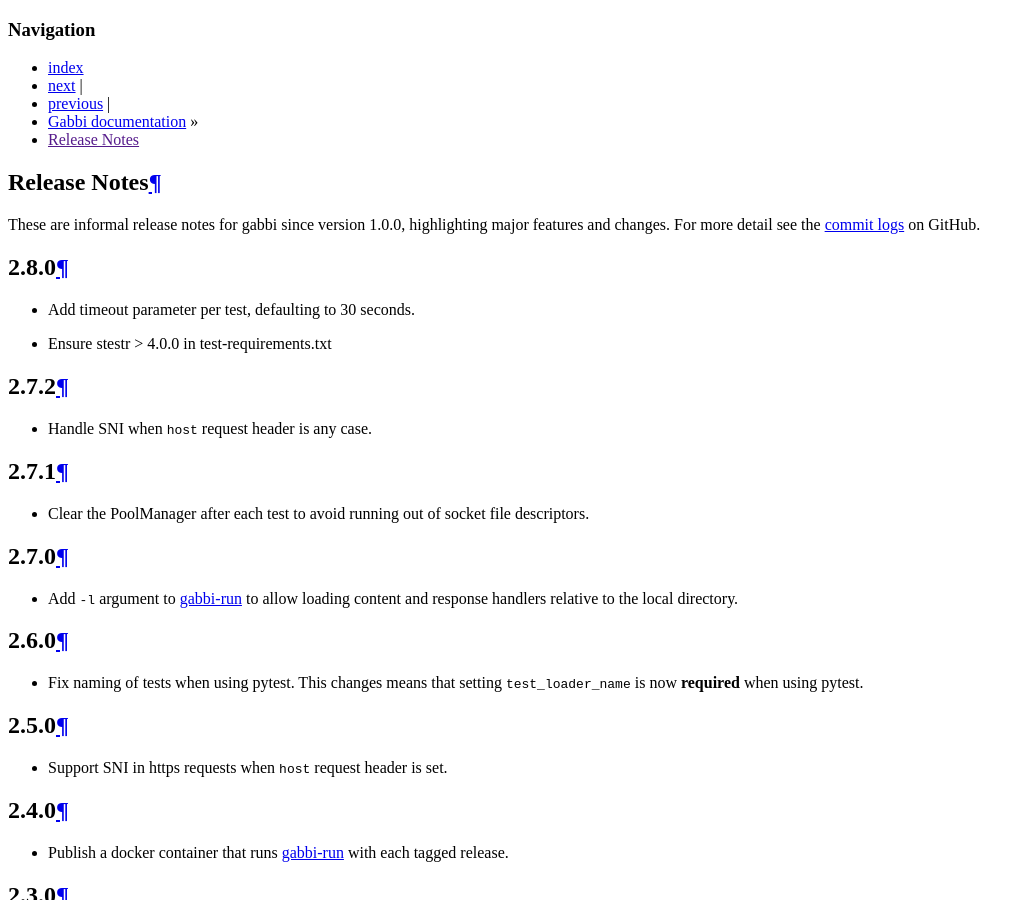
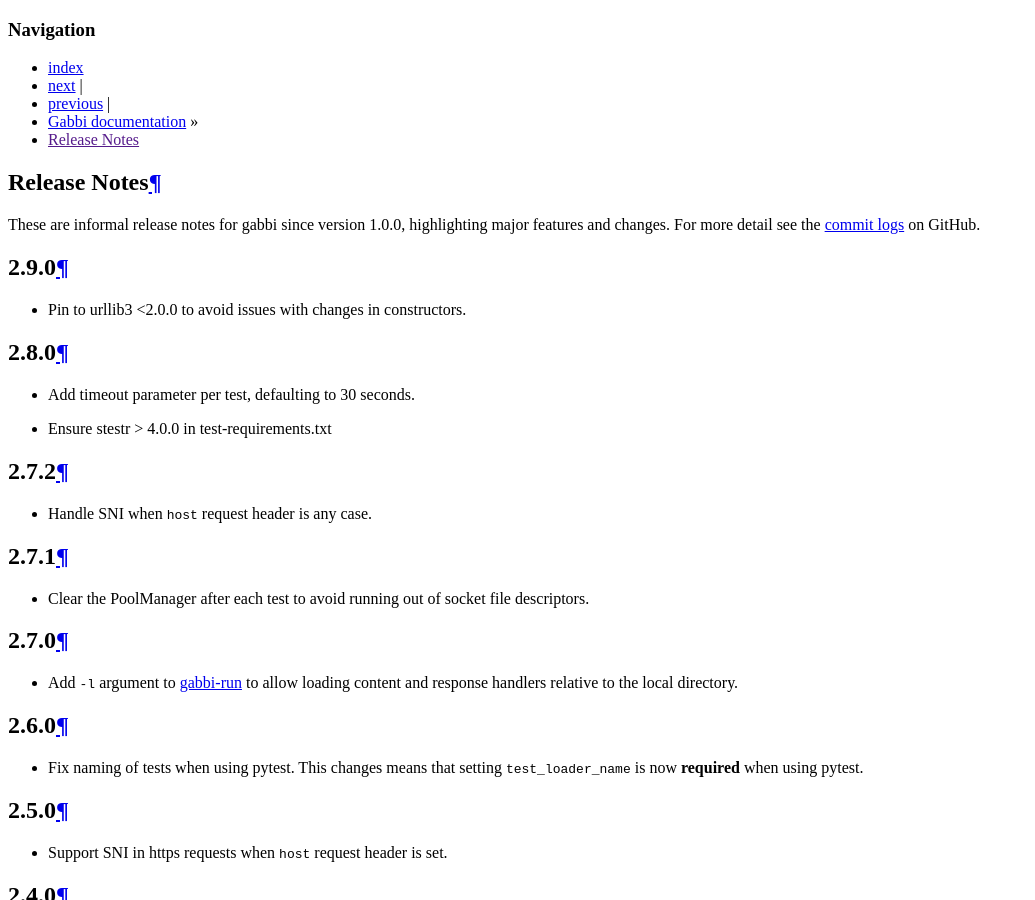
Before and after one commit to cdent/gabbi, a Sphinx documentation site: the page built from docs/source/release.rst, in a window 1280 px wide and 900 px high. Shown: the whole window, without its empty margins (0-1035 px from the left). Built offline with Sphinx 7.4.7, drawn with Linux system fonts in a browser that asks for light colours; comment, search, counter and statistics services are not loaded.

Commit message:
release 2.9.0
Also stop parallelizing tox as stestr will conflict with
itself.

```diff
--- a/docs/source/release.rst
+++ b/docs/source/release.rst
@@ -4,6 +4,11 @@
 These are informal release notes for gabbi since version 1.0.0,
 highlighting major features and changes. For more detail see
 the `commit logs`_ on GitHub.
+
+2.9.0
+-----
+
+* Pin to urllib3 <2.0.0 to avoid issues with changes in constructors.
 
 2.8.0
 -----
--- a/gabbi/__init__.py
+++ b/gabbi/__init__.py
@@ -12,4 +12,4 @@
 # under the License.
 """See gabbi.driver and gabbbi.case."""
 
-__version__ = '2.8.0'
+__version__ = '2.9.0'
```
Also changed, not shown: 1 other file.
